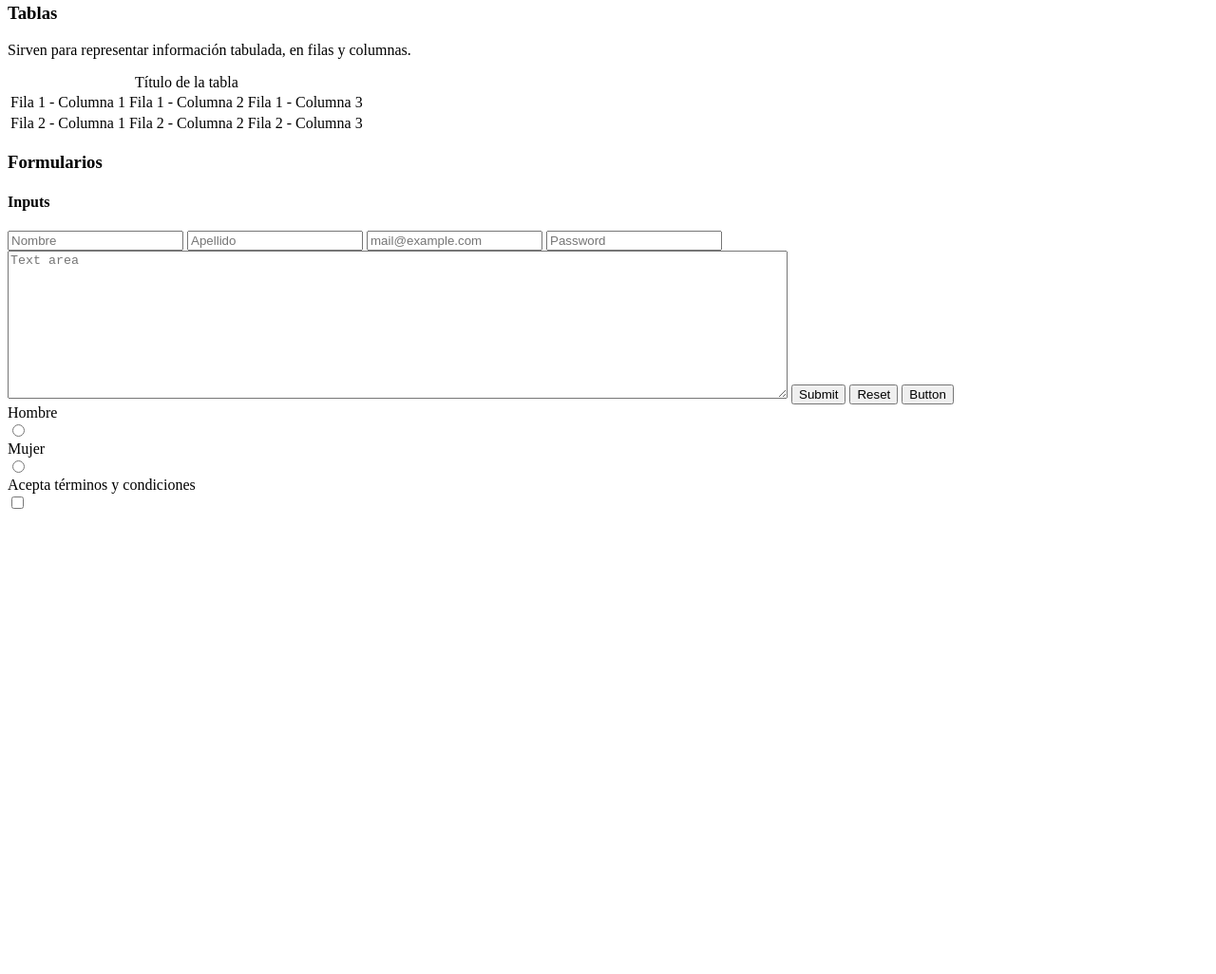
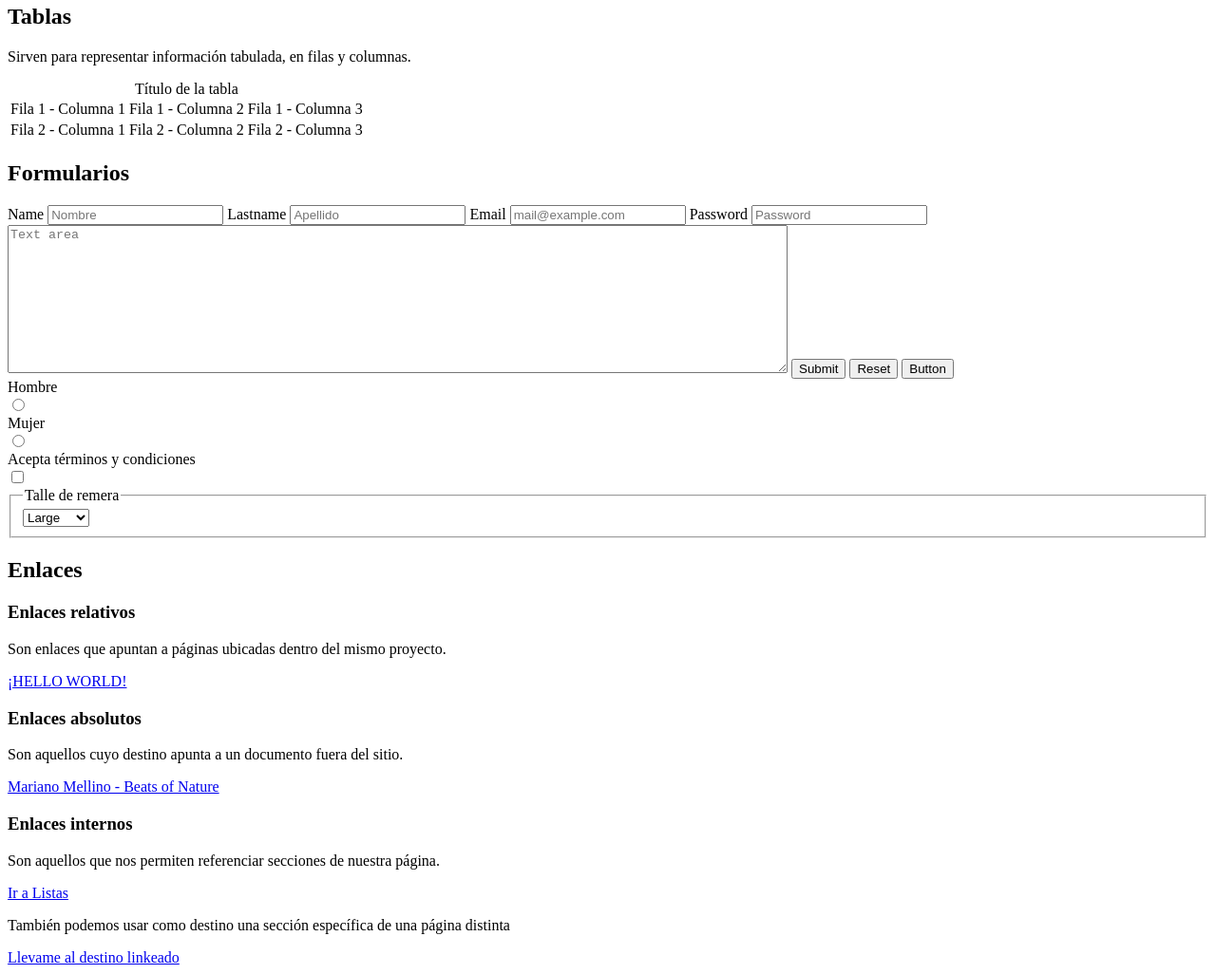
Before and after one commit to SantiRojo/MyDevTraining, a plain HTML site: page index.html in a window 1280 px wide. Shown: the part 967-1993 px from the top of the page at 95% size. Before the commit the page ends 1515 px from the top, so only its background shows below. Drawn offline with Linux system fonts and the light colour scheme.

Commit message:
Hasta enlaces

```diff
--- a/index.html
+++ b/index.html
@@ -18,7 +18,7 @@
             <!--Párrafo inicial-->
             <p>En este sitio aplicaré lo repasado de html, CSS y JavaScript.</p>
             <!--Subtítulo h2-->
-            <h2>Tipos de listas</h2>
+            <h2 id="listas">Tipos de listas</h2>
             <!--Subtítulo h3-->
             <h3>Listas ordenadas (ol)</h3>
             <!--Lista ordenada-->
@@ -78,7 +78,7 @@
                 <dd>Etiquetas utilizadas para representar párrafos.</dd>
             </dl>
 
-            <h3>Tablas</h3>
+            <h2>Tablas</h2>
 
             <p>Sirven para representar información tabulada, en filas y columnas.</p>
             <!--Tabla-->
@@ -97,18 +97,20 @@
                 </tr>
             </table>
 
-            <h3>Formularios</h3>
-
-            <h4>Inputs</h4>
+            <h2>Formularios</h2>
 
             <form action="">
                 <!--Inputs-->
+                <label for="nombre">Name</label>
                 <input type="text" name="nombre" placeholder="Nombre">
 
+                <label for="apellido">Lastname</label>
                 <input type="text" name="apellido" placeholder="Apellido">
 
+                <label for="email">Email</label>
                 <input type="email" name="email" placeholder="mail@example.com">
 
+                <label for="password">Password</label>
                 <input type="password" name="password" placeholder="Password">
 
                 <textarea cols="100" rows="10" placeholder="Text area"></textarea>
@@ -133,7 +135,43 @@
                 <!--Check-->
                 <div>Acepta términos y condiciones</div>
                 <input type="checkbox" name="acepta" value="1">
+
+                <!--Select-->
+                <fieldset>
+                    <legend>Talle de remera</legend>
+                        <select name="talles">
+                            <option value="L">Large</option>
+                            <option value="M">Medium</option>
+                            <option value="S">Small</option>
+                        </select>
+                </fieldset>
+
             </form>
+
+            <!--Enlaces-->
+            <h2>Enlaces</h2>
+
+            <h3>Enlaces relativos</h3>
+
+            <p>Son enlaces que apuntan a páginas ubicadas dentro del mismo proyecto.</p>
+
+            <a href="helloworld.html">¡HELLO WORLD!</a>
+
+            <h3>Enlaces absolutos</h3>
+
+            <p>Son aquellos cuyo destino apunta a un documento fuera del sitio.</p>
+
+            <a href="https://www.youtube.com/watch?v=Xvm_yUjvPR4&t=338s">Mariano Mellino - Beats of Nature</a>
+
+            <h3>Enlaces internos</h3>
+
+            <p>Son aquellos que nos permiten referenciar secciones de nuestra página.</p>
+
+            <a href="#listas">Ir a Listas</a>
+
+            <p>También podemos usar como destino una sección específica de una página distinta</p>
+
+            <a href="helloworld.html#linkeado">Llevame al destino linkeado</a>
 
         </section>
     </main>
```
Also changed, not shown: helloworld.html (added, +24 -0 lines).
